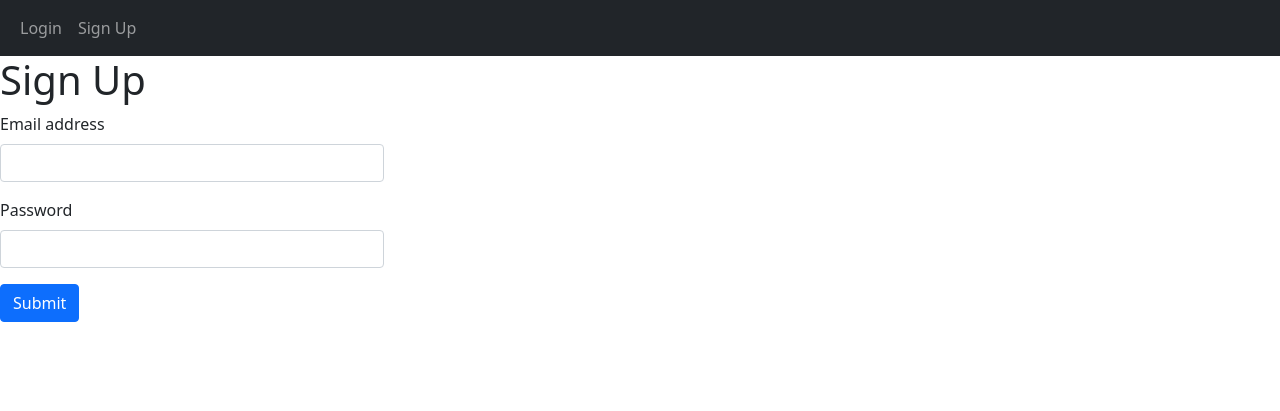
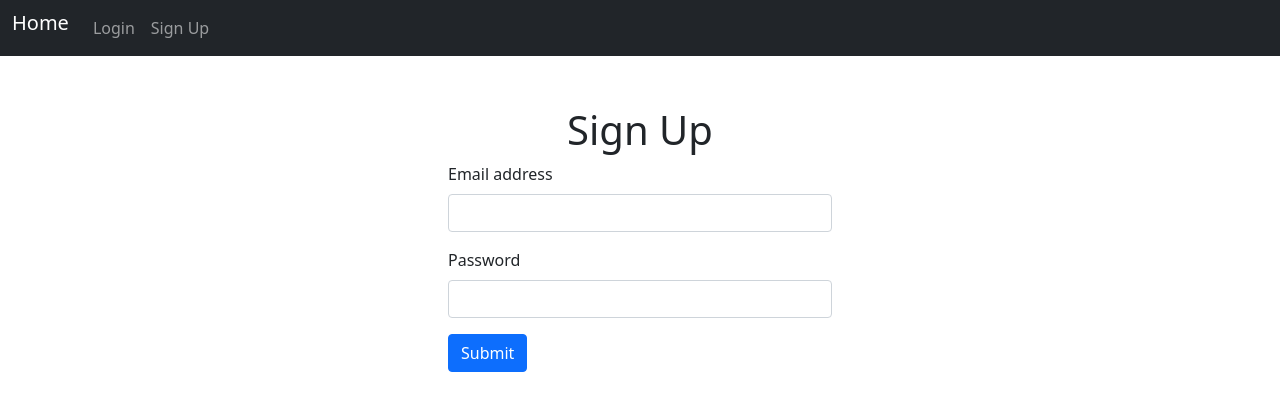
Before and after one commit to Mrmckney/todo-app-flask, a Flask app: page /signup in a window 1280 px wide. Shown: the top 411 px of the page. Run offline with Flask 2, Linux system fonts and the light colour scheme.

Commit message:
added nav redirect

```diff
--- a/app.py
+++ b/app.py
@@ -95,8 +95,6 @@ def register():
         db.session.commit()
         session["logged_in"] = True
         return render_template("todo.html") and redirect(url_for("todo_page"))
-    else:
-        return flash("Try Again")
 
 @app.route("/login/", methods = ["GET", "POST"])
 def login():
--- a/static/css/style.css
+++ b/static/css/style.css
@@ -1,4 +1,8 @@
-.section1 {
-    display: flex;
-    justify-content: center;
+body {
+    height: 100%;
 }
+
+.home-h1 {
+    text-align: center;
+    margin-top: 100px;
+}
--- a/templates/base.html
+++ b/templates/base.html
@@ -4,8 +4,8 @@
     <meta charset="UTF-8">
     <meta http-equiv="X-UA-Compatible" content="IE=edge">
     <meta name="viewport" content="width=device-width, initial-scale=1">
+    <link rel="stylesheet" href="../static/css/style.css">
     <link href="https://cdn.jsdelivr.net/npm/bootstrap@5.1.2/dist/css/bootstrap.min.css" rel="stylesheet" integrity="sha384-uWxY/CJNBR+1zjPWmfnSnVxwRheevXITnMqoEIeG1LJrdI0GlVs/9cVSyPYXdcSF" crossorigin="anonymous">
-    <link rel="stylesheet" href="../static/css/style.css">
     <link rel="stylesheet" href="//code.jquery.com/ui/1.13.0/themes/base/jquery-ui.css">
     <link rel="stylesheet" href="/resources/demos/style.css">
     <script src="https://code.jquery.com/jquery-3.6.0.js"></script>
@@ -32,6 +32,9 @@
           <div class="collapse navbar-collapse" id="navbarNav">
             <ul class="navbar-nav">
               <li class="nav-item">
+                <a class="navbar-brand" href="{{ url_for('home_page') }}">Home</a>
+              </li>
+              <li class="nav-item">
                 <a class="nav-link" href="{{ url_for('login_page') }}">Login</a>
               </li>
               <li class="nav-item">
--- a/templates/login.html
+++ b/templates/login.html
@@ -4,7 +4,8 @@
 {% endblock %}
 
 {% block body %}
-    <h1>Login</h1>
+<h1 style="display: flex; justify-content: center; margin-top: 50px;">Login</h1>
+<div style="display: flex; justify-content: center; align-items: center;">
     <form action="/login/" method="POST">
         <div class="mb-3">
             <label for="exampleInputEmail1" class="form-label">Email address</label>
--- a/templates/signup.html
+++ b/templates/signup.html
@@ -4,7 +4,8 @@
 {% endblock %}
 
 {% block body %}
-    <h1>Sign Up</h1>
+<h1 style="display: flex; justify-content: center; margin-top: 50px;">Sign Up</h1>
+    <div style="display: flex; justify-content: center; align-items: center;">
         <form action="/register/" method="POST">
             <div class="mb-3">
                 <label for="exampleInputEmail1" class="form-label">Email address</label>
@@ -16,4 +17,5 @@
             </div>
             <button type="submit" class="btn btn-primary">Submit</button>
         </form>
+    </div>
 {% endblock %}
```
Lines whose indentation alone changed are shown as unchanged.
